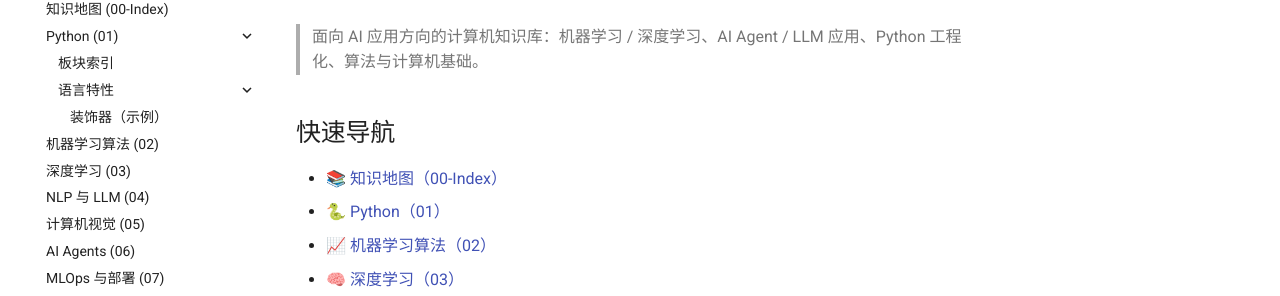
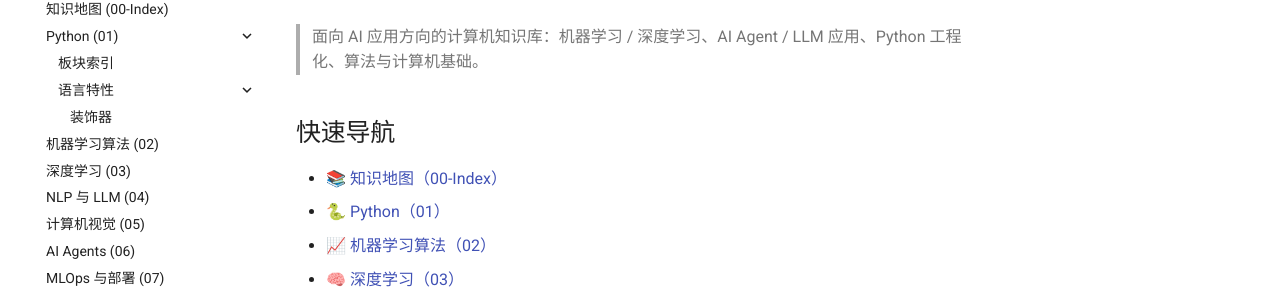
Before and after one commit to husy7/husy-notebook, an MkDocs documentation site: the page built from docs/index.md, in a window 1280 px wide. Shown: the part 156-452 px from the top of the page. Built offline with MkDocs 1.6.1 and Material for MkDocs 9.7.7, drawn with Linux system fonts in a browser that asks for light colours.

Commit message:
ci: gitignore local agent state; wire Decorators nav and mermaid/mathjax assets

```diff
--- a/mkdocs.yml
+++ b/mkdocs.yml
@@ -41,7 +41,7 @@
   - Python (01):
       - 板块索引: 01-Python/index.md
       - 语言特性:
-          - 装饰器（示例）: 01-Python/Language-Features/Decorators.md
+          - 装饰器: 01-Python/Language-Features/Decorators.md
   - 机器学习算法 (02): 02-ML-Algorithms/index.md
   - 深度学习 (03): 03-DeepLearning/index.md
   - NLP 与 LLM (04): 04-NLP-LLM/index.md
@@ -95,6 +95,10 @@
 extra_javascript:
   - javascripts/mathjax.js
   - https://cdn.jsdelivr.net/npm/mathjax@3/es5/tex-mml-chtml.js
+  - https://cdn.jsdelivr.net/npm/mermaid@10/dist/mermaid.min.js
+
+extra_css:
+  - stylesheets/extra.css
 
 extra_css:
   - stylesheets/extra.css
```
Also changed, not shown: 1 other file.
